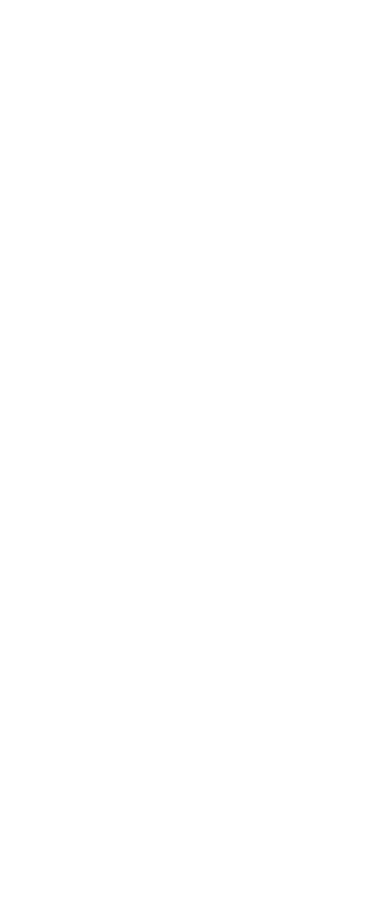
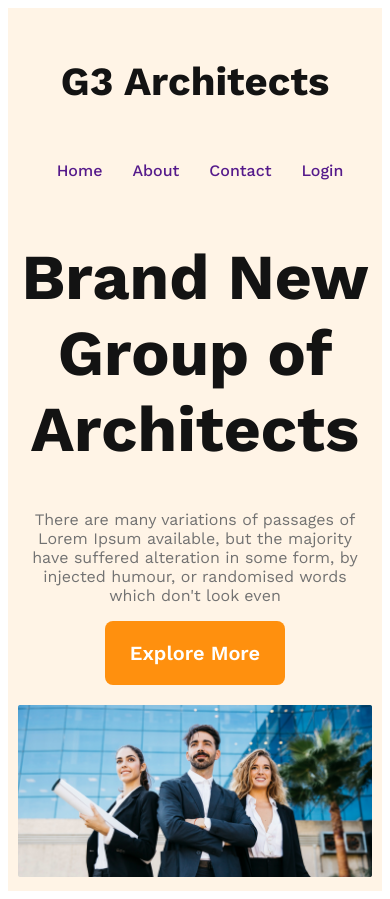
Before and after one commit to jonayeds/G3-Architect-project, a plain HTML site: page index.html in a window 390 px wide. Before the commit the page ends 844 px from the top, so only its background shows below. Drawn offline with nearby package versions, Linux system fonts and the light colour scheme.

Commit message:
finished header with responsiveness

```diff
--- a/index.html
+++ b/index.html
@@ -7,6 +7,26 @@
     <link rel="stylesheet" href="styles/styles.css">
 </head>
 <body>
-
+    <header>
+        <nav>
+            <h3 class="nav-title">G3 Architects</h3>
+        <ul>
+            <li><a href="">Home</a></li>
+            <li><a href="">About</a></li>
+            <li><a href="">Contact</a></li>
+            <li><a href="">Login</a></li>
+        </ul>
+        </nav>
+        <div class="banner">
+            <div class="banner-text">
+                <h1 class="banner-title">Brand New Group of Architects</h1>
+            <p class="banner-description">There are many variations of passages of Lorem Ipsum available, but the majority have suffered alteration in some form, by injected humour, or randomised words which don't look even</p>
+            <button class="btn-primary">Explore More</button>
+            </div>
+            <img src="images/banner.png" alt="">
+        </div>
+    </header>
+    <main></main>
+    <footer></footer>
 </body>
 </html>
--- a/styles/styles.css
+++ b/styles/styles.css
@@ -0,0 +1,100 @@
+/* fonts */
+@import url("https://fonts.googleapis.com/css2?family=Work+Sans:ital,wght@0,100..900;1,100..900&display=swap");
+
+/* shared styles */
+
+* {
+  font-family: "Work Sans", sans-serif;
+}
+.btn-primary {
+  color: #fff;
+  text-align: center;
+  font-size: 1.25rem;
+  font-weight: 600;
+  border-radius: 8px;
+  background: #ff900e;
+  padding: 20px 25px;
+  border: none;
+  cursor: pointer;
+}
+
+/* header styles */
+
+header {
+  background: rgba(255, 144, 14, 0.1);
+  padding: 50px 240px;
+}
+nav {
+  display: flex;
+  justify-content: space-between;
+  align-items: center;
+}
+.nav-title {
+  color: #131313;
+  font-size: 2.5rem;
+
+  font-weight: 700;
+}
+nav ul {
+  display: flex;
+}
+nav li {
+  list-style: none;
+  margin-right: 30px;
+  font-weight: 500;
+  font-size: 1rem;
+}
+nav a {
+  text-decoration: none;
+}
+
+.banner-text {
+  text-align: center;
+  max-width: 850px;
+  margin: 0 auto;
+}
+.banner-title {
+  color: #131313;
+  font-size: 4rem;
+  font-weight: 700;
+}
+.banner-description {
+  color: #727272;
+  font-size: 1rem;
+  font-weight: 400;
+}
+.banner img{
+    margin-top: 20px;
+    width: 100%;
+}
+
+
+
+
+/* responsive media queries for small devices */
+@media screen and (max-width: 576px){
+    header{
+        padding: 10px 10px;
+        margin: 0;
+    }
+    nav {
+
+        flex-direction: column;
+
+}
+}
+
+
+/* media queries for media devices */
+
+@media screen and (min-width: 577px) and (max-width:992px)  {
+    nav {
+
+        flex-direction: column;
+
+}
+header{
+    padding: 10px 10px;
+    margin: 0;
+}
+}
```
